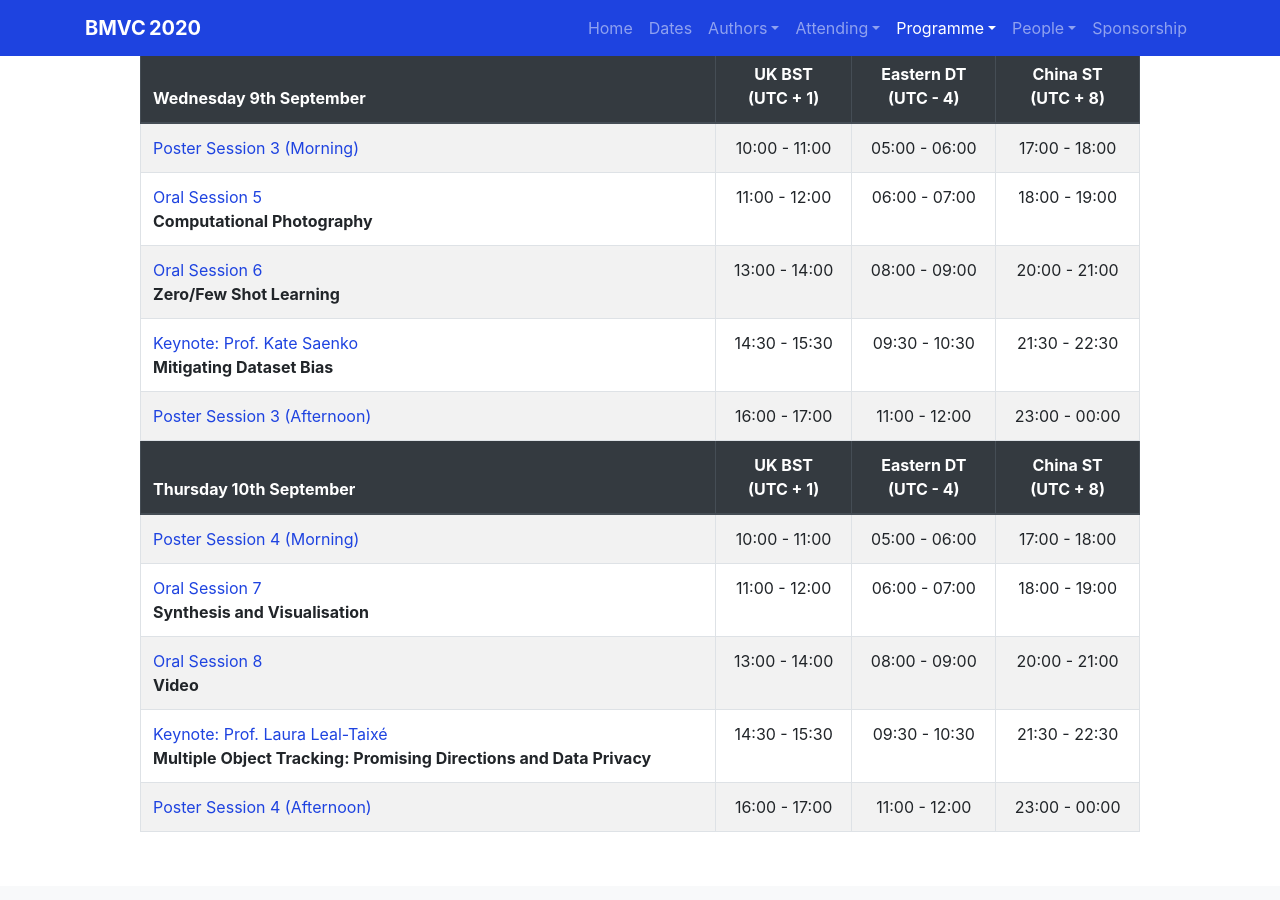
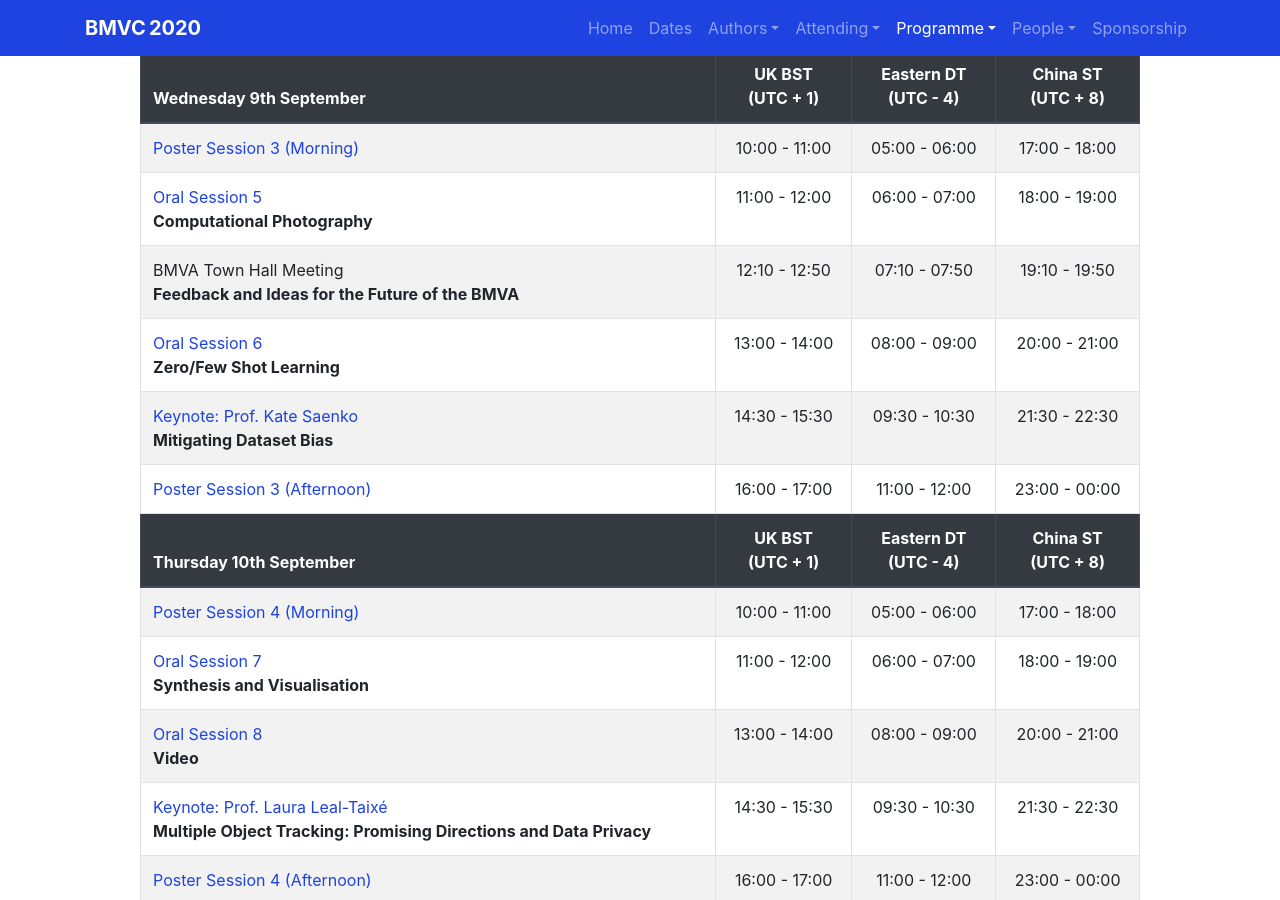
Before and after one commit to BritishMachineVisionAssociation/BMVC2021, a Jekyll site: the page built from programme/schedule.md, in a window 1280 px wide and 900 px high, scrolled down 967 px. Built offline with Jekyll 4.4.1, drawn with Linux system fonts in a browser that asks for light colours; nearby versions of some CDN libraries.

Commit message:
Added BMVA Town Hall meeting to schedule.

```diff
--- a/_data/schedule.yml
+++ b/_data/schedule.yml
@@ -76,6 +76,11 @@ schedule:
         end-time: "12:00"
         data: "[DATA]"
         session-id: 6
+      - session: BMVA Town Hall Meeting
+        title: "Feedback and Ideas for the Future of the BMVA"
+        start-time: "12:10"
+        end-time: "12:50"
+        data: "[DATA]"
       - session: Oral Session 6
         title: "Zero/Few Shot Learning"
         start-time: "13:00"
--- a/programme/schedule.md
+++ b/programme/schedule.md
@@ -34,11 +34,13 @@ Details of the conference timetable over the four days are provided below. <stro
                 	{% if session.keynote-id %}
                 		{% assign keynote-details = site.data.programme.keynotes | where: "id", session.keynote-id | first %}
                 		<a href="{{site.baseurl}}/programme/keynotes/#{{session.keynote-id}}">Keynote: {{ keynote-details.name }}</a><br><strong>{{keynote-details.title}}</strong>
-                	{% elsif session.title %}
-                		<a href="{{site.baseurl}}/programme/accepted-papers/#session-id-{{session.session-id}}">{{-session.session-}}</a><br><strong>{{-session.title-}}</strong>
                 	{% else %}
-                		<a href="{{site.baseurl}}/programme/accepted-papers/#session-id-{{session.session-id}}">{{ session.session }}</a>
+                        {% if session.session-id %}<a href="{{site.baseurl}}/programme/accepted-papers/#session-id-{{session.session-id}}">{% endif %}{{-session.session-}}{% if session.session-id %}</a>{% endif %}
+                        {% if session.title %}
+                            <br><strong>{{-session.title-}}</strong>
+                        {% endif %}
                 	{% endif %}
+
             	</td>
                 <td style="text-align: center;">
                 	{{ session.start-time | append: ":" | append: start-mins | date: "%H:%M" }} -
```
